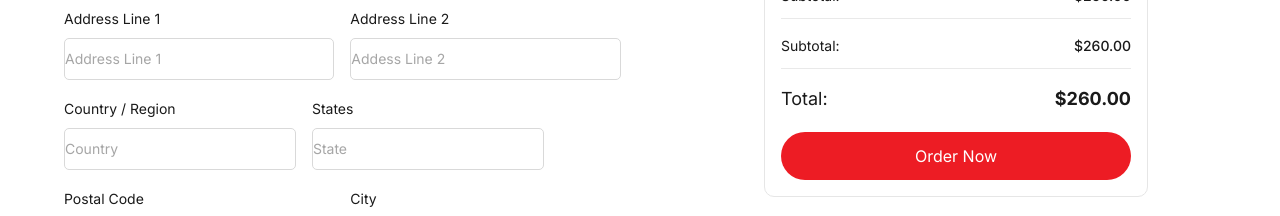
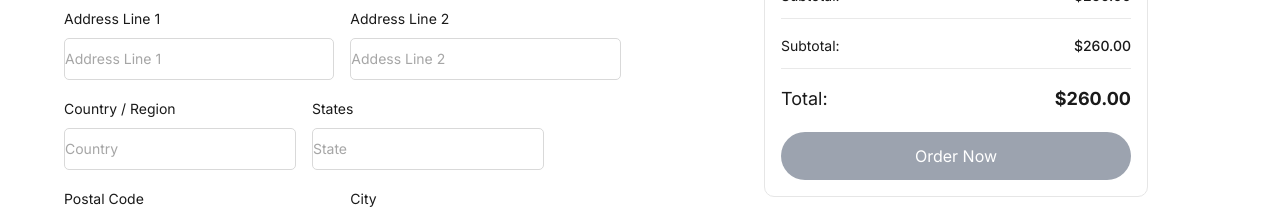
Before and after one commit to nilanjan12081996/headwearUserFront, a Next.js app: page /checkout in a window 1280 px wide. Shown: the part 880-1096 px from the top of the page. Built offline with nearby package versions, Linux system fonts and the light colour scheme; no server answers.

Commit message:
update order

```diff
--- a/app/checkout/OrderSummary.jsx
+++ b/app/checkout/OrderSummary.jsx
@@ -4,14 +4,14 @@ import { CgFileDocument } from "react-icons/cg"
 import small_cap from "../assets/imagesource/small_cap.png";
 import { useDispatch } from "react-redux";
 import { saveOrder } from "../reducers/CheckoutSlice";
-const OrderSummary = () => {
+const OrderSummary = ({ cust_id, billingId, shippingId }) => {
   const dispatch = useDispatch();
 
   const handleOrderNow = () => {
     const orderData = {
       cart_id: 1,
-      billing_address_id: 1,
-      shipping_address_id: 1,
+      billing_address_id: billingId,
+      shipping_address_id: shippingId,
       shipping_method_id: 1,
       artwork_config_id: 1,
     };
@@ -92,9 +92,18 @@ const OrderSummary = () => {
           </div>
         </div>
 
-        <button  onClick={handleOrderNow} className='bg-[#ED1C24] hover:bg-black text-white text-base rounded-full w-full py-3 cursor-pointer'>
-          Order Now
+        <button
+          onClick={handleOrderNow}
+          disabled={!billingId || !shippingId}
+          className={`text-white text-base rounded-full w-full py-3 cursor-pointer
+    ${!billingId || !shippingId
+              ? "bg-gray-400 cursor-not-allowed"
+              : "bg-[#ED1C24] hover:bg-black"
+            }`}
+        >
+         Order Now
         </button>
+
 
 
       </div>
```
